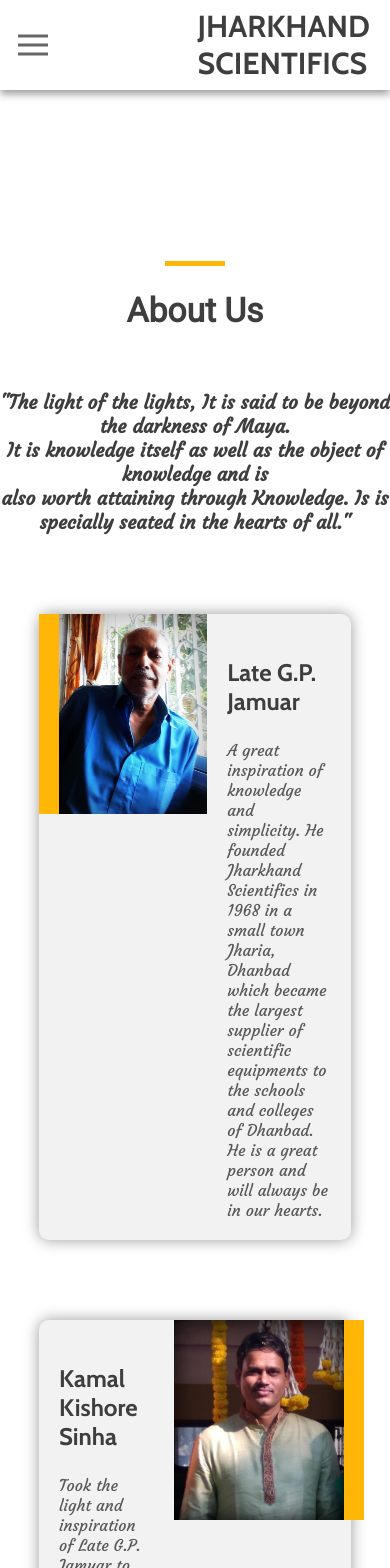
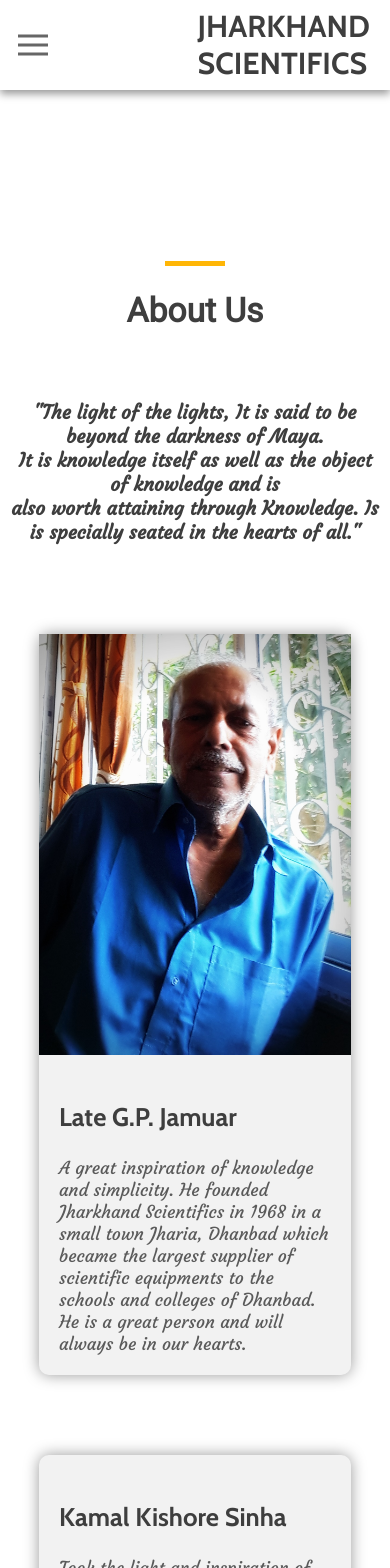
Before and after one commit to sawarni99/jharkhand-scientifics, a React (Create React App) app: page /aboutus in a window 390 px wide. Shown: the top 1568 px of the page. Built offline with nearby package versions, Linux system fonts and the light colour scheme.

Commit message:
Made about page mobile responsive

```diff
--- a/src/pages/aboutPage/AboutPage.css
+++ b/src/pages/aboutPage/AboutPage.css
@@ -34,8 +34,26 @@
 }
 .about-page-info p {
   font-family: var(--secondary-font);
-  font-size: 150%;
+  font-size: 160%;
 }
 .about-page-info span {
   color: rgb(90, 90, 90);
+  font-size: 110%;
 }
+
+@media (max-width: 600px) {
+  .about-page-quote {
+    padding: 10px;
+  }
+  .about-page-content {
+    flex-direction: column;
+  }
+  .about-page-img1 {
+    border: none;
+    height: auto;
+  }
+  .about-page-img2 {
+    border: none;
+    height: auto;
+  }
+}
```
